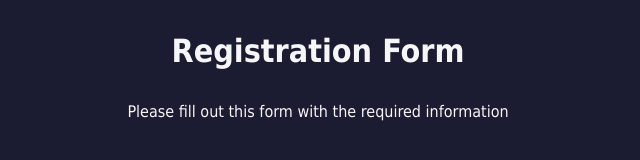
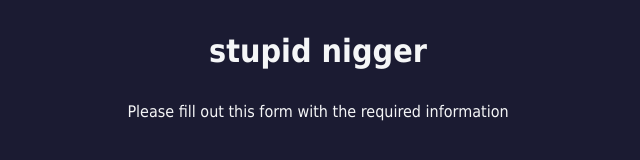
Before and after one commit to nv23061-fares-aljabur/my-first-project, a plain HTML site: page index.html in a window 1280 px wide. Shown: the top 160 px of the page, without its empty margins (322-962 px from the left). Drawn offline with Linux system fonts and the light colour scheme.

Commit message:
Update index.html

```diff
--- a/index.html
+++ b/index.html
@@ -2,11 +2,11 @@
 <html lang="en">
   <head>
     <meta charset="UTF-8">
-    <title>stupid nigger</title>
+    <title>Registration Form</title>
     <link rel="stylesheet" href="styles.css" />
   </head>
   <body>
-    <h1>Registration Form</h1>
+    <h1>stupid nigger</h1>
     <p>Please fill out this form with the required information</p>
     <form method="post" action='https://register-demo.freecodecamp.org'>
       <fieldset>
```
